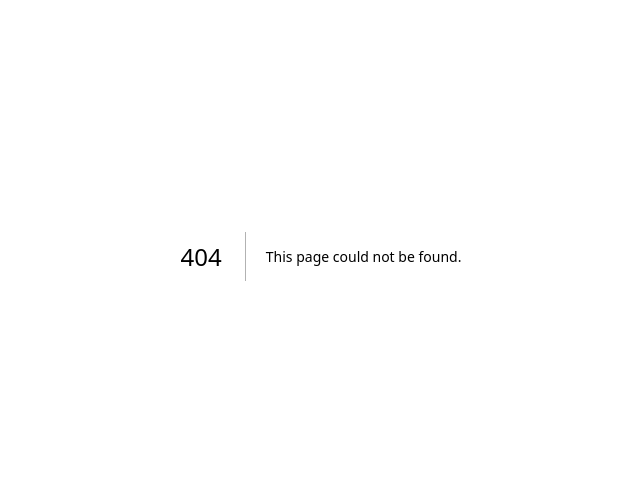
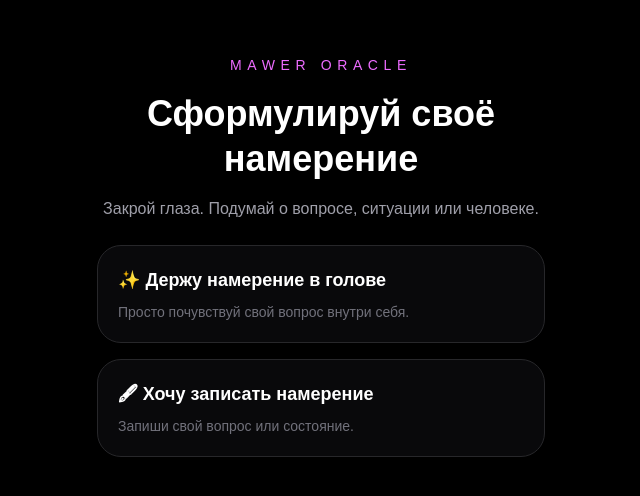
Before and after one commit to Macfandango/mawer-oracle, a Next.js app: page /intention in a window 1280 px wide. Before the commit this address had no page. Shown: the part 144-640 px from the top of the page, without its empty margins (319-959 px from the left). Built offline with nearby package versions, Linux system fonts and the light colour scheme; no server answers.

Commit message:
add intention flow and supabase

```diff
--- /dev/null
+++ b/app/intention/page.tsx
@@ -0,0 +1,105 @@
+"use client";
+
+import { useState } from "react";
+import { useRouter } from "next/navigation";
+import { supabase } from "@/lib/supabase";
+
+export default function IntentionPage() {
+  const router = useRouter();
+
+  const [mode, setMode] = useState<"mind" | "write" | null>(null);
+  const [text, setText] = useState("");
+  const [loading, setLoading] = useState(false);
+
+  const saveIntention = async () => {
+    setLoading(true);
+
+    await supabase.from("intentions").insert([
+      {
+        method: mode,
+        intention_text: mode === "write" ? text : null,
+      },
+    ]);
+
+    router.push("/reading/loading");
+  };
+
+  return (
+    <main className="min-h-screen bg-black text-white flex items-center justify-center p-5">
+      <div className="max-w-md w-full space-y-6">
+
+        <div className="text-center space-y-4">
+          <p className="text-fuchsia-400 tracking-[0.4em] text-sm">
+            MAWER ORACLE
+          </p>
+
+          <h1 className="text-4xl font-bold leading-tight">
+            Сформулируй своё намерение
+          </h1>
+
+          <p className="text-zinc-400">
+            Закрой глаза. Подумай о вопросе, ситуации или человеке.
+          </p>
+        </div>
+
+        <div className="space-y-4">
+
+          <button
+            onClick={() => setMode("mind")}
+            className={`w-full rounded-3xl border p-5 text-left transition ${
+              mode === "mind"
+                ? "border-fuchsia-500 bg-fuchsia-500/10"
+                : "border-zinc-800 bg-zinc-950"
+            }`}
+          >
+            <p className="font-bold text-lg">
+              ✨ Держу намерение в голове
+            </p>
+
+            <p className="text-zinc-500 text-sm mt-2">
+              Просто почувствуй свой вопрос внутри себя.
+            </p>
+          </button>
+
+          <button
+            onClick={() => setMode("write")}
+            className={`w-full rounded-3xl border p-5 text-left transition ${
+              mode === "write"
+                ? "border-fuchsia-500 bg-fuchsia-500/10"
+                : "border-zinc-800 bg-zinc-950"
+            }`}
+          >
+            <p className="font-bold text-lg">
+              🖋 Хочу записать намерение
+            </p>
+
+            <p className="text-zinc-500 text-sm mt-2">
+              Запиши свой вопрос или состояние.
+            </p>
+          </button>
+
+        </div>
+
+        {mode === "write" && (
+          <textarea
+            value={text}
+            onChange={(e) => setText(e.target.value)}
+            placeholder="Например: что мне важно понять прямо сейчас?"
+            className="w-full h-40 bg-zinc-950 border border-zinc-800 rounded-3xl p-5 outline-none resize-none"
+          />
+        )}
+
+        {mode && (
+          <button
+            onClick={saveIntention}
+            disabled={loading}
+            className="w-full bg-white text-black py-5 rounded-3xl font-bold text-lg"
+          >
+            {loading ? "..." : "Получить карту"}
+          </button>
+        )}
+
+      </div>
+    </main>
+  );
+}
--- a/app/page.tsx
+++ b/app/page.tsx
@@ -17,7 +17,7 @@ export default function Home() {
         </div>
 
         <a
-          href="/reading/loading"
+          href="/intention"
           className="block w-full bg-white text-black py-5 rounded-3xl font-bold text-lg min-h-[72px] text-center"
         >
           Открыть предсказание
--- a/app/reading/result/page.tsx
+++ b/app/reading/result/page.tsx
@@ -947,10 +947,10 @@ export default function ReadingResult() {
           </div>
 
           <a
-  href={`/reading/loading?intent=${Math.random().toString(36).slice(2)}`}
+  href="/intention"
   className="block w-full bg-white text-black py-4 rounded-2xl font-bold text-center"
 >
-  Проверить еще 1 намерение
+  Проверить ещё 1 намерение
 </a>
         </div>
       </div>
--- /dev/null
+++ b/lib/supabase.ts
@@ -0,0 +1,6 @@
+import { createClient } from "@supabase/supabase-js";
+
+export const supabase = createClient(
+  process.env.NEXT_PUBLIC_SUPABASE_URL!,
+  process.env.NEXT_PUBLIC_SUPABASE_ANON_KEY!
+);
--- a/package.json
+++ b/package.json
@@ -9,6 +9,7 @@
     "lint": "eslint"
   },
   "dependencies": {
+    "@supabase/supabase-js": "^2.106.2",
     "next": "16.2.6",
     "react": "19.2.4",
     "react-dom": "19.2.4"
```
Also changed, not shown: 1 other file (tests, documents, lock files or other folders).
